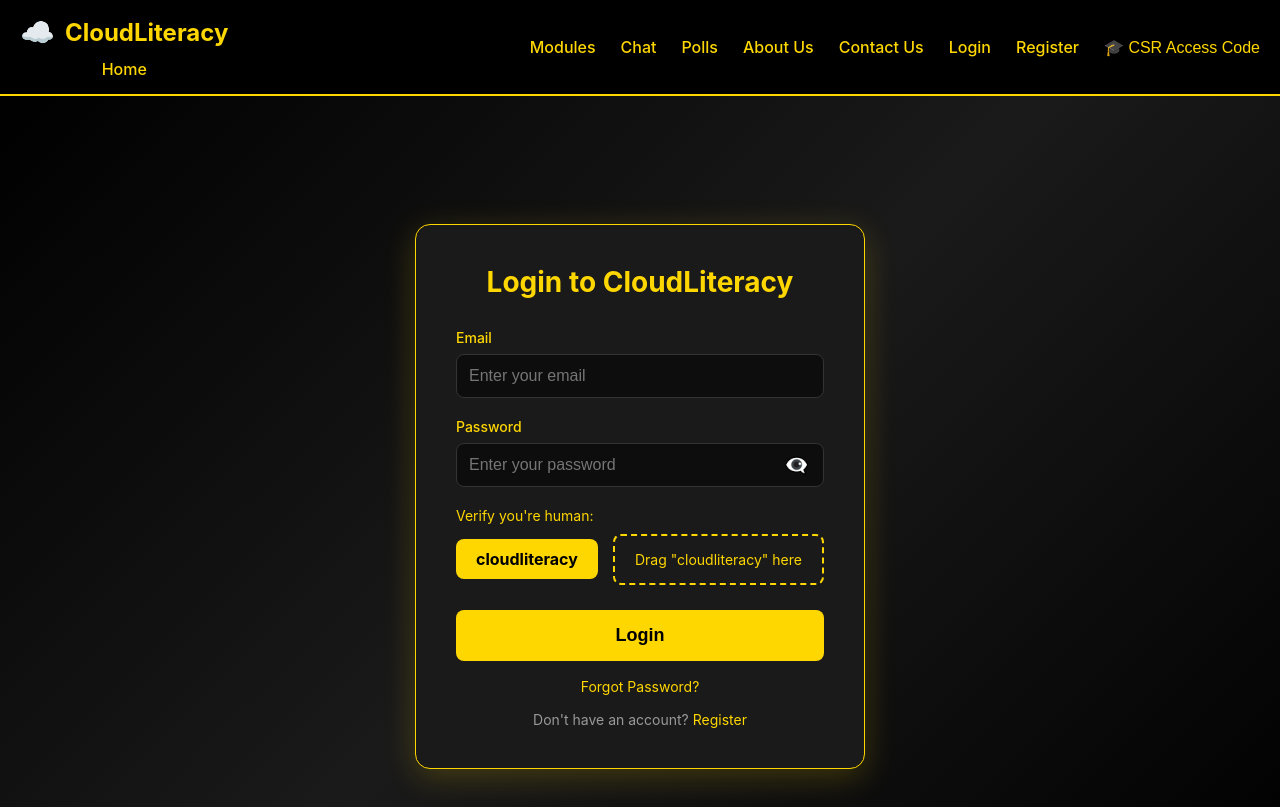
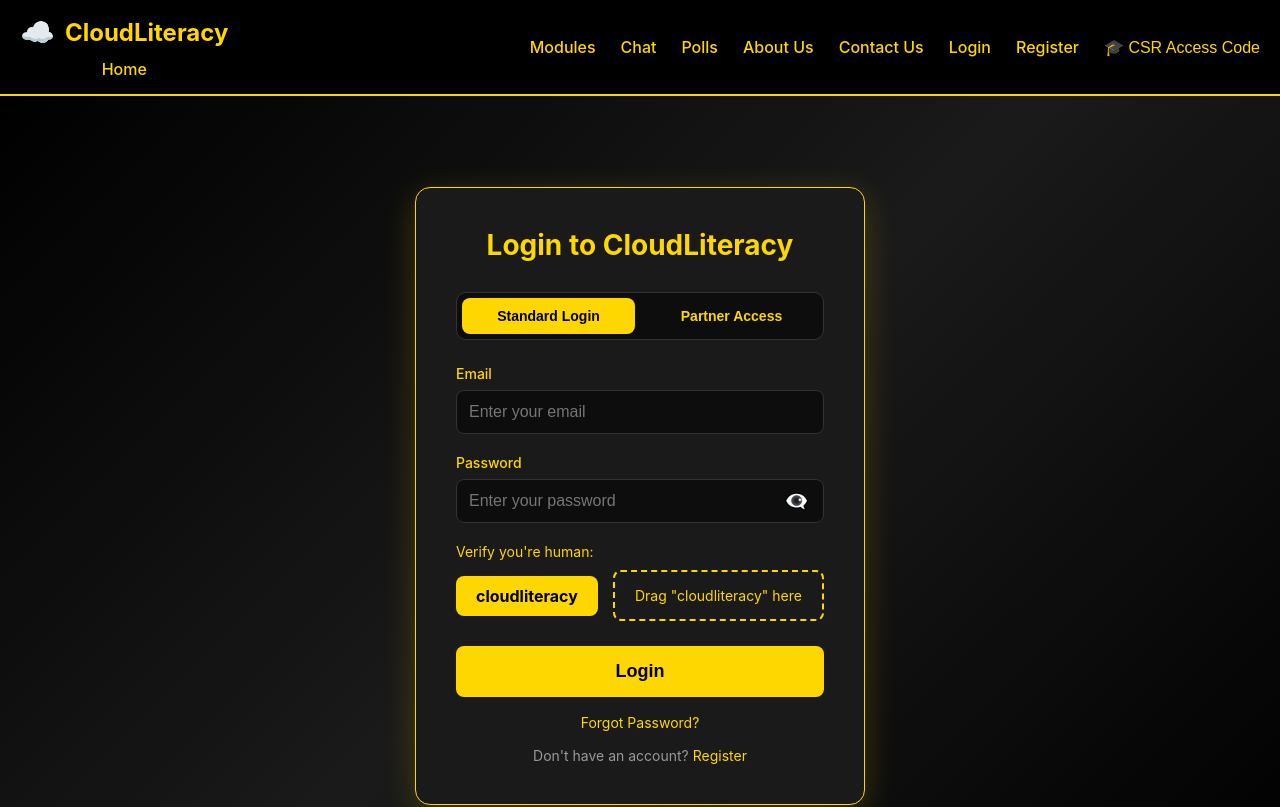
Before and after one commit to cloudliteracy/pre-devop_edu, a React (Create React App) app in the folder frontend/: page /login in a window 1280 px wide. Shown: the top 807 px of the page. Built offline with nearby package versions, Linux system fonts and the light colour scheme; no server answers; the HTML template or start-up script is replaced by a standard one.

Commit message:
partners_login_access_code

```diff
--- a/frontend/src/pages/Login.js
+++ b/frontend/src/pages/Login.js
@@ -4,7 +4,8 @@
 import { AuthContext } from '../context/AuthContext';
 
 const Login = () => {
-  const [formData, setFormData] = useState({ email: '', password: '' });
+  const [formData, setFormData] = useState({ email: '', password: '', partnerAccessCode: '' });
+  const [loginType, setLoginType] = useState('standard'); // 'standard' or 'partner'
   const [error, setError] = useState('');
   const [showPassword, setShowPassword] = useState(false);
   const [captchaVerified, setCaptchaVerified] = useState(false);
@@ -36,7 +37,20 @@
       return;
     }
     try {
-      const { data } = await authAPI.login(formData);
+      let response;
+      if (loginType === 'partner') {
+        response = await authAPI.partnerLogin({
+          email: formData.email,
+          partnerAccessCode: formData.partnerAccessCode
+        });
+      } else {
+        response = await authAPI.login({
+          email: formData.email,
+          password: formData.password
+        });
+      }
+
+      const { data } = response;
       login(data.token, data.user);
 
       if (data.user.mustChangePassword && data.user.role === 'admin') {
@@ -56,6 +70,31 @@
         {error && <p style={styles.error}>{error}</p>}
 
         <form onSubmit={handleSubmit}>
+          <div style={styles.loginToggle}>
+            <button
+              type="button"
+              onClick={() => setLoginType('standard')}
+              style={{
+                ...styles.toggleButton,
+                backgroundColor: loginType === 'standard' ? '#FFD700' : 'transparent',
+                color: loginType === 'standard' ? '#000' : '#FFD700'
+              }}
+            >
+              Standard Login
+            </button>
+            <button
+              type="button"
+              onClick={() => setLoginType('partner')}
+              style={{
+                ...styles.toggleButton,
+                backgroundColor: loginType === 'partner' ? '#FFD700' : 'transparent',
+                color: loginType === 'partner' ? '#000' : '#FFD700'
+              }}
+            >
+              Partner Access
+            </button>
+          </div>
+
           <div style={styles.inputGroup}>
             <label style={styles.label}>Email</label>
             <input
@@ -68,6 +107,7 @@
             />
           </div>
 
+          {loginType === 'standard' ? (
             <div style={styles.inputGroup}>
               <label style={styles.label}>Password</label>
               <div style={styles.passwordContainer}>
@@ -76,7 +116,7 @@
                   placeholder="Enter your password"
                   value={formData.password}
                   onChange={(e) => setFormData({ ...formData, password: e.target.value })}
-                required
+                  required={loginType === 'standard'}
                   style={styles.passwordInput}
                 />
                 <button
@@ -88,6 +128,20 @@
                 </button>
               </div>
             </div>
+          ) : (
+            <div style={styles.inputGroup}>
+              <label style={styles.label}>Partner Access Code</label>
+              <input
+                type="text"
+                placeholder="Enter your lifetime access code"
+                value={formData.partnerAccessCode}
+                onChange={(e) => setFormData({ ...formData, partnerAccessCode: e.target.value })}
+                required={loginType === 'partner'}
+                style={styles.input}
+              />
+              <p style={styles.hint}>Format: PTR-XXXXXX</p>
+            </div>
+          )}
 
           <div style={styles.captchaContainer}>
             <p style={styles.captchaLabel}>Verify you're human:</p>
@@ -163,8 +217,32 @@
     marginBottom: '20px',
     textAlign: 'center'
   },
+  loginToggle: {
+    display: 'flex',
+    gap: '10px',
+    marginBottom: '25px',
+    backgroundColor: '#0d0d0d',
+    padding: '5px',
+    borderRadius: '10px',
+    border: '1px solid #333'
+  },
+  toggleButton: {
+    flex: 1,
+    padding: '10px',
+    border: 'none',
+    borderRadius: '8px',
+    fontSize: '14px',
+    fontWeight: 'bold',
+    cursor: 'pointer',
+    transition: 'all 0.3s'
+  },
   inputGroup: {
     marginBottom: '20px'
+  },
+  hint: {
+    color: '#999',
+    fontSize: '12px',
+    marginTop: '5px'
   },
   label: {
     color: '#FFD700',
--- a/frontend/src/services/api.js
+++ b/frontend/src/services/api.js
@@ -18,6 +18,7 @@
 export const authAPI = {
   register: (data) => axios.post(`${API_URL}/auth/register`, data),
   login: (data) => api.post('/auth/login', data),
+  partnerLogin: (data) => api.post('/auth/partner-login', data),
   updateProfilePhoto: (data) => {
     const token = localStorage.getItem('token');
     return axios.put(`${API_URL}/auth/profile-photo`, data, {
```
Also changed, not shown: 2 other files (tests, documents, lock files or other folders). Lines whose indentation alone changed are shown as unchanged.
